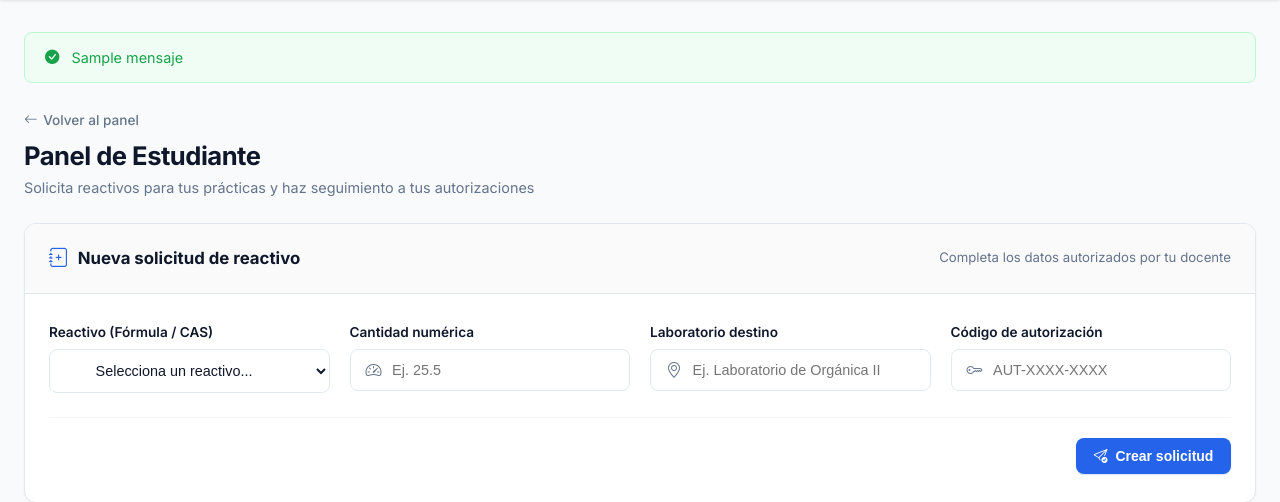
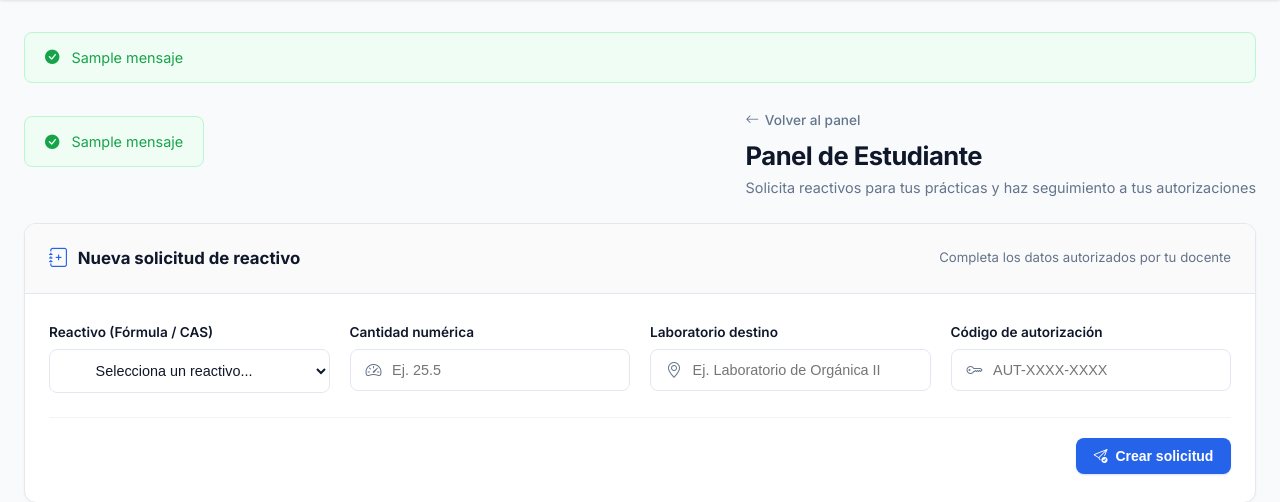
Before and after one commit to fastingwolf/sistema-reactivos, a Python web app: template templates/estudiante.html in a window 1280 px wide. Shown: the part 65-567 px from the top of the page. Run offline with Jinja, Linux system fonts and the light colour scheme; the template is opened without the code that fills it: most values are stand-ins (such as "Sample title", 1, 10 or a date in 2020).

Commit message:
Corregir lectura de solicitudes pendientes en deposito y alertas de estudiante

```diff
--- a/templates/estudiante.html
+++ b/templates/estudiante.html
@@ -5,6 +5,19 @@
 <div class="table-view-container">
     <!-- Encabezado de la vista -->
     <div class="view-header">
+        <!-- Mensajes y Alertas del Sistema -->
+    {% if error %}
+        <div class="alerta alerta-error mb-4">
+            <i class="bi bi-exclamation-triangle-fill"></i>
+            <span>{{ error }}</span>
+        </div>
+    {% endif %}
+    {% if mensaje %}
+        <div class="alerta alerta-exito mb-4">
+            <i class="bi bi-check-circle-fill"></i>
+            <span>{{ mensaje }}</span>
+        </div>
+    {% endif %}
         <div>
             <a href="/menu" class="back-link">
                 <i class="bi bi-arrow-left"></i> Volver al panel
```
Also changed, not shown: templates/deposito.html (+9 -8 lines).
